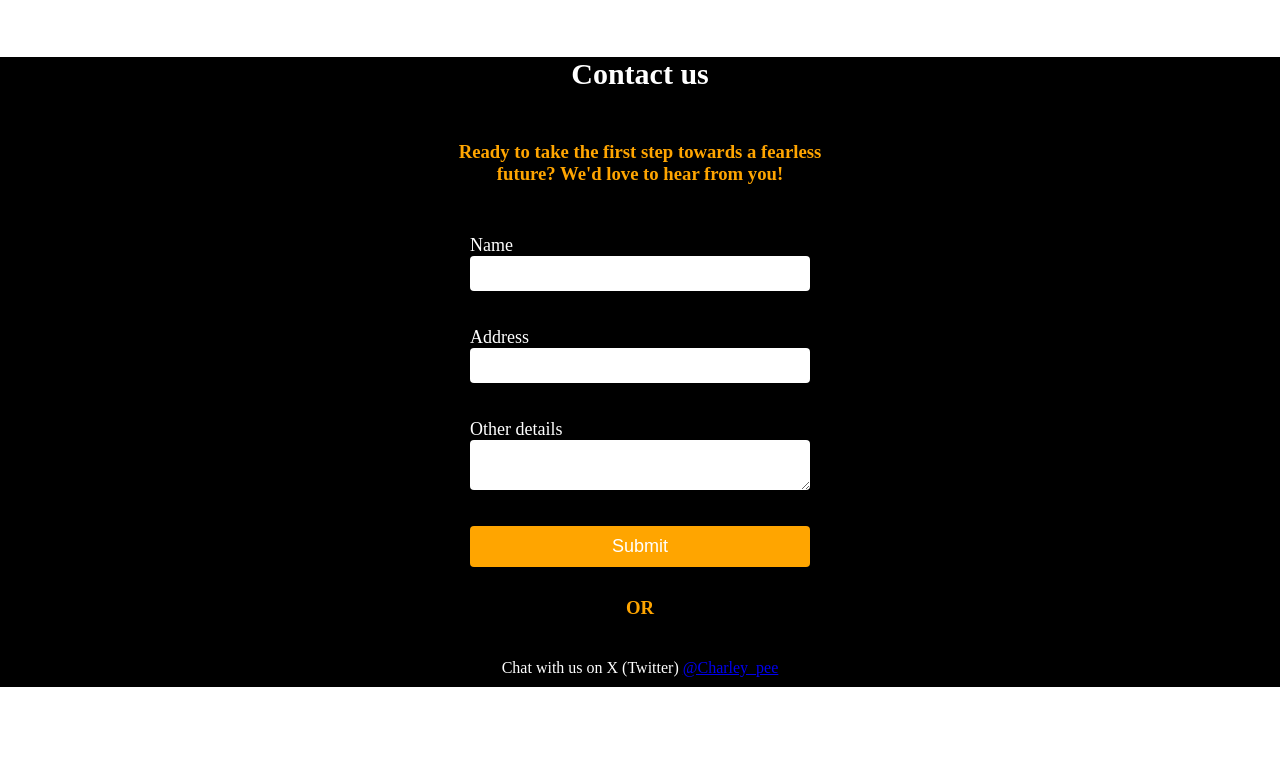
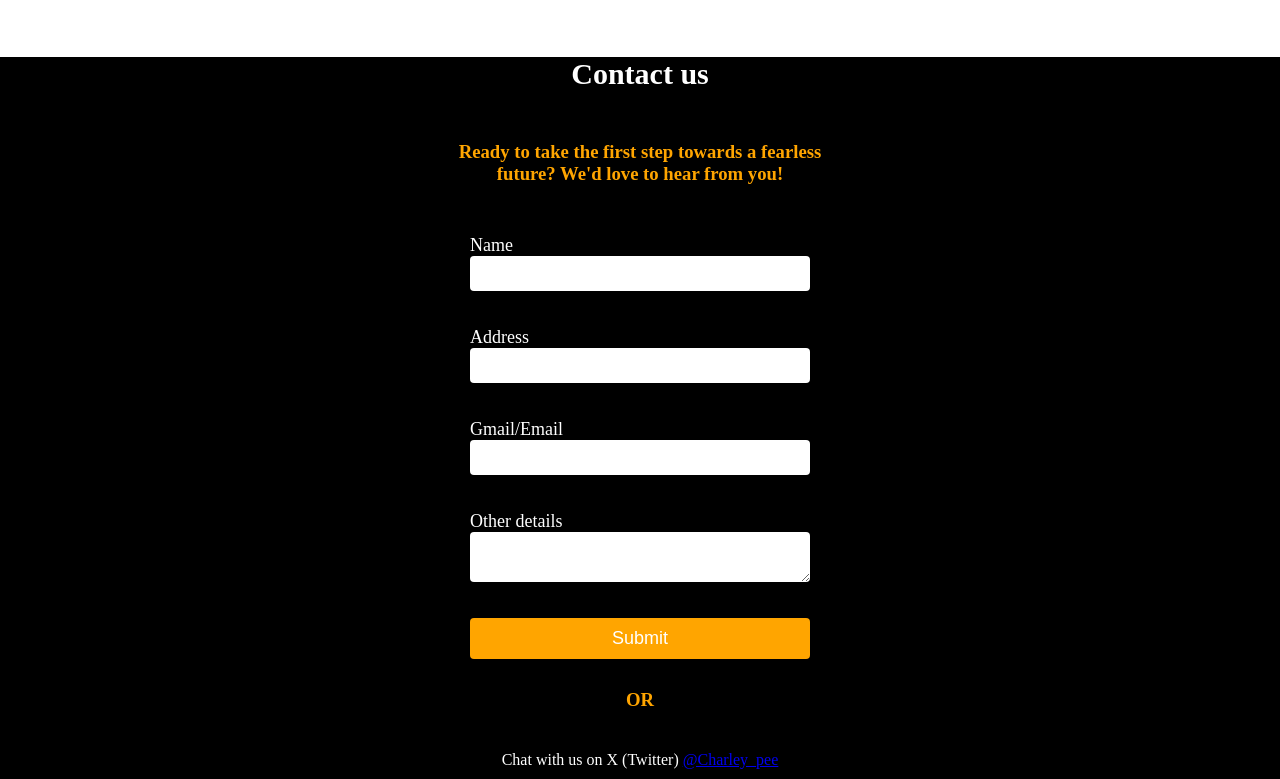
Before and after one commit to Charlie136-ctrl/Fearless, a plain HTML site: page index.html in a window 1280 px wide. Shown: the part 2385-3164 px from the top of the page. Before the commit the page ends 3072 px from the top, so only its background shows below. Drawn offline with Linux system fonts and the light colour scheme.

Commit message:
Chore: Re-initialized html

```diff
--- a/index.html
+++ b/index.html
@@ -120,6 +120,10 @@
             <input />
             <br>
             <br>
+            <label>Gmail/Email</label>
+            <input />
+            <br>
+            <br>
             <label>Other details</label>
             <textarea></textarea>
             <br>
```
